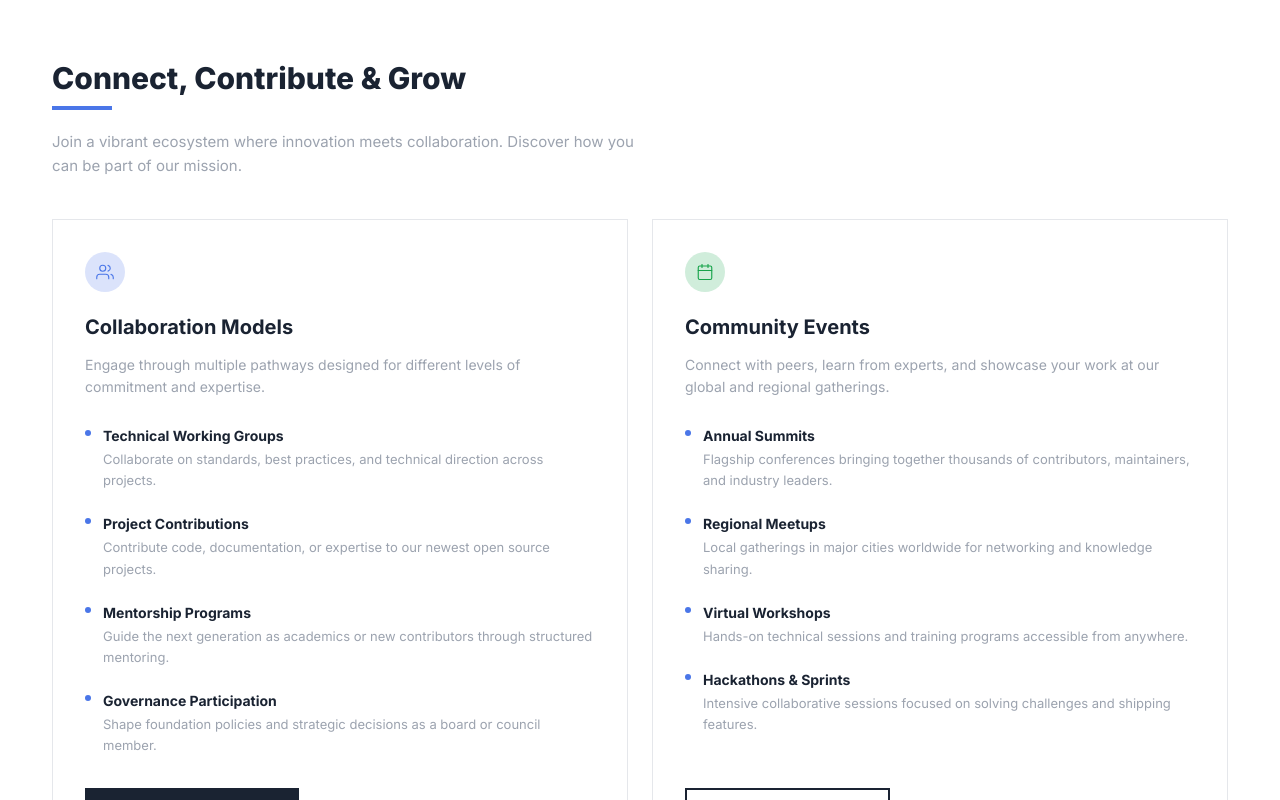
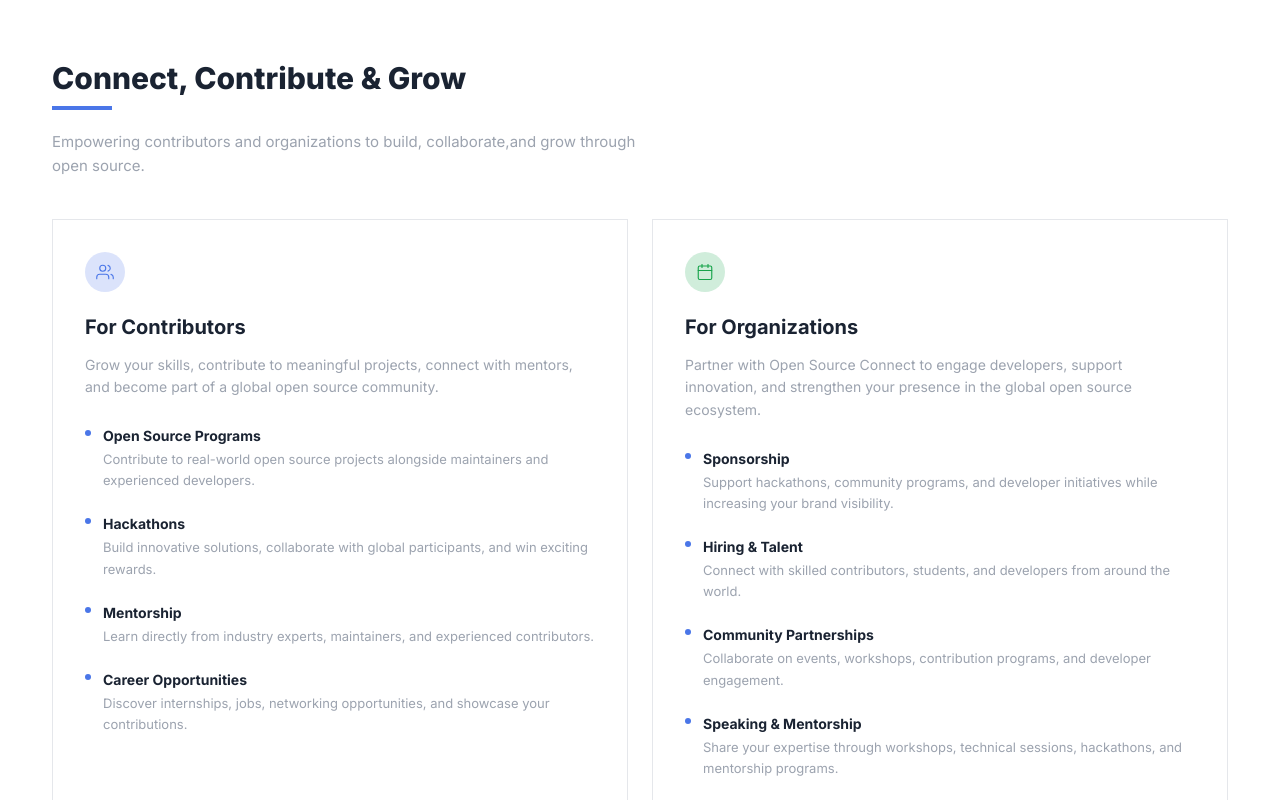
Before and after one commit to open-source-connect-01/OSC_India, a Next.js app: page / in a window 1280 px wide. Shown: the part 3340-4140 px from the top of the page. Built offline with nearby package versions, Linux system fonts and the light colour scheme.

Commit message:
Refactor ConnectContributeGrowSection to update collaboration and event offerings for clarity and engagement

```diff
--- a/src/components/ConnectContributeGrowSection.tsx
+++ b/src/components/ConnectContributeGrowSection.tsx
@@ -2,39 +2,39 @@ import Link from "next/link";
 
 const collabItems = [
   {
-    title: "Technical Working Groups",
-    desc: "Collaborate on standards, best practices, and technical direction across projects.",
+    title: "Open Source Programs",
+    desc: "Contribute to real-world open source projects alongside maintainers and experienced developers.",
   },
   {
-    title: "Project Contributions",
-    desc: "Contribute code, documentation, or expertise to our newest open source projects.",
+    title: "Hackathons",
+    desc: "Build innovative solutions, collaborate with global participants, and win exciting rewards.",
   },
   {
-    title: "Mentorship Programs",
-    desc: "Guide the next generation as academics or new contributors through structured mentoring.",
+    title: "Mentorship",
+    desc: "Learn directly from industry experts, maintainers, and experienced contributors.",
   },
   {
-    title: "Governance Participation",
-    desc: "Shape foundation policies and strategic decisions as a board or council member.",
+    title: "Career Opportunities",
+    desc: "Discover internships, jobs, networking opportunities, and showcase your contributions.",
   },
 ];
 
 const eventItems = [
   {
-    title: "Annual Summits",
-    desc: "Flagship conferences bringing together thousands of contributors, maintainers, and industry leaders.",
+    title: "Sponsorship",
+    desc: "Support hackathons, community programs, and developer initiatives while increasing your brand visibility.",
   },
   {
-    title: "Regional Meetups",
-    desc: "Local gatherings in major cities worldwide for networking and knowledge sharing.",
+    title: "Hiring & Talent",
+    desc: "Connect with skilled contributors, students, and developers from around the world.",
   },
   {
-    title: "Virtual Workshops",
-    desc: "Hands-on technical sessions and training programs accessible from anywhere.",
+    title: "Community Partnerships",
+    desc: "Collaborate on events, workshops, contribution programs, and developer engagement.",
   },
   {
-    title: "Hackathons & Sprints",
-    desc: "Intensive collaborative sessions focused on solving challenges and shipping features.",
+    title: "Speaking & Mentorship",
+    desc: "Share your expertise through workshops, technical sessions, hackathons, and mentorship programs.",
   },
 ];
 
@@ -49,8 +49,8 @@ export default function ConnectContributeGrowSection() {
           </h2>
           <div className="w-[60px] h-[4px] bg-accent-blue mt-2 mb-5" />
           <p className="max-w-[600px] text-[15px] text-gray-400 leading-relaxed">
-            Join a vibrant ecosystem where innovation meets collaboration.
-            Discover how you can be part of our mission.
+            Empowering contributors and organizations to build,
+            collaborate,and grow through open source.
           </p>
         </div>
 
@@ -67,11 +67,10 @@ export default function ConnectContributeGrowSection() {
               </svg>
             </div>
             <h3 className="text-[20px] font-bold text-navy-deep mb-3">
-              Collaboration Models
+              For Contributors
             </h3>
             <p className="text-[14px] text-gray-400 leading-relaxed mb-6">
-              Engage through multiple pathways designed for different levels of
-              commitment and expertise.
+              Grow your skills, contribute to meaningful projects, connect with mentors, and become part of a global open source community.
             </p>
 
             <ul className="space-y-5 flex-1">
@@ -94,7 +93,7 @@ export default function ConnectContributeGrowSection() {
               href="#"
               className="inline-flex items-center justify-center h-[46px] px-6 bg-navy-deep text-white text-[11px] font-bold tracking-[0.1em] uppercase hover:bg-navy transition-all duration-200 mt-8 self-start"
             >
-              Explore Opportunities
+              Become a Contributor
             </Link>
           </div>
 
@@ -109,11 +108,10 @@ export default function ConnectContributeGrowSection() {
               </svg>
             </div>
             <h3 className="text-[20px] font-bold text-navy-deep mb-3">
-              Community Events
+              For Organizations
             </h3>
             <p className="text-[14px] text-gray-400 leading-relaxed mb-6">
-              Connect with peers, learn from experts, and showcase your work at
-              our global and regional gatherings.
+              Partner with Open Source Connect to engage developers, support innovation, and strengthen your presence in the global open source ecosystem.
             </p>
 
             <ul className="space-y-5 flex-1">
@@ -136,7 +134,7 @@ export default function ConnectContributeGrowSection() {
               href="#"
               className="inline-flex items-center justify-center h-[46px] px-6 bg-white text-navy-deep border-2 border-navy-deep text-[11px] font-bold tracking-[0.1em] uppercase hover:bg-navy-deep hover:text-white transition-all duration-200 mt-8 self-start"
             >
-              View Event Calendar
+              Partner With Us
             </Link>
           </div>
         </div>
```
